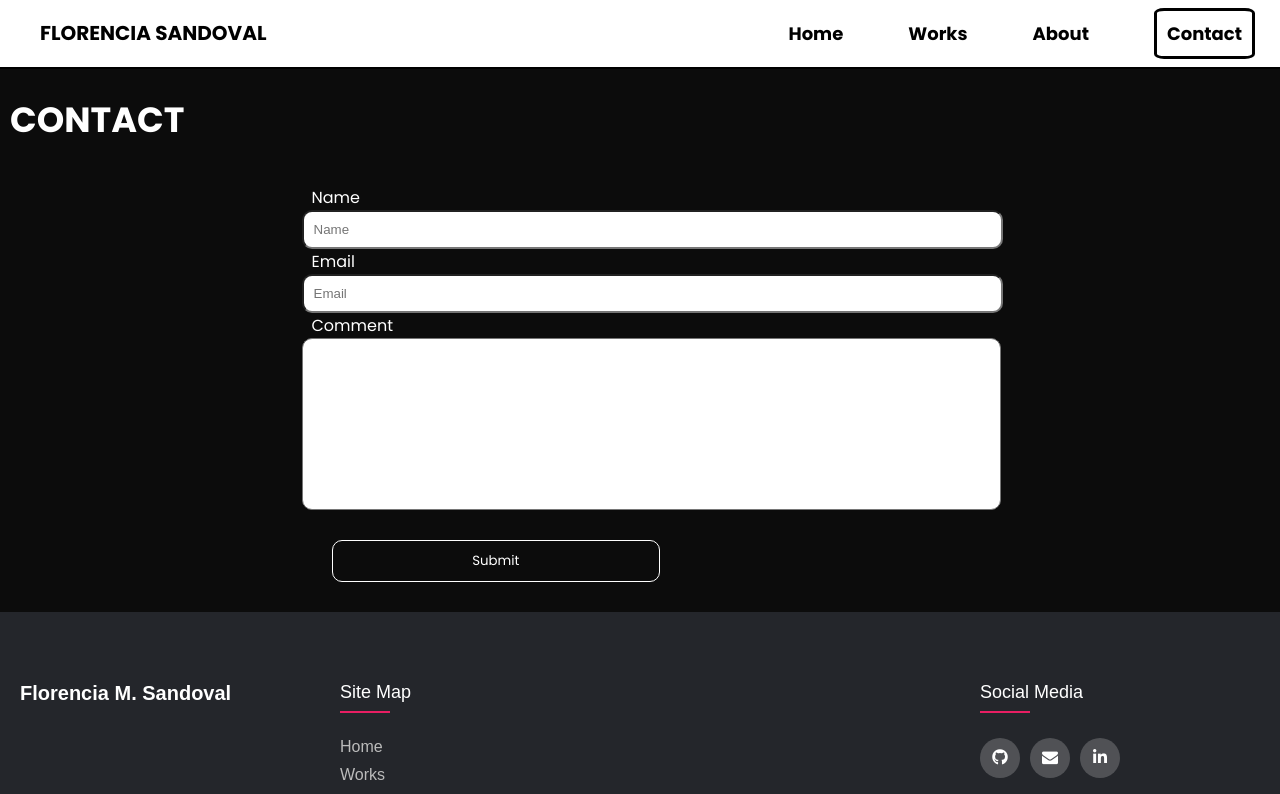
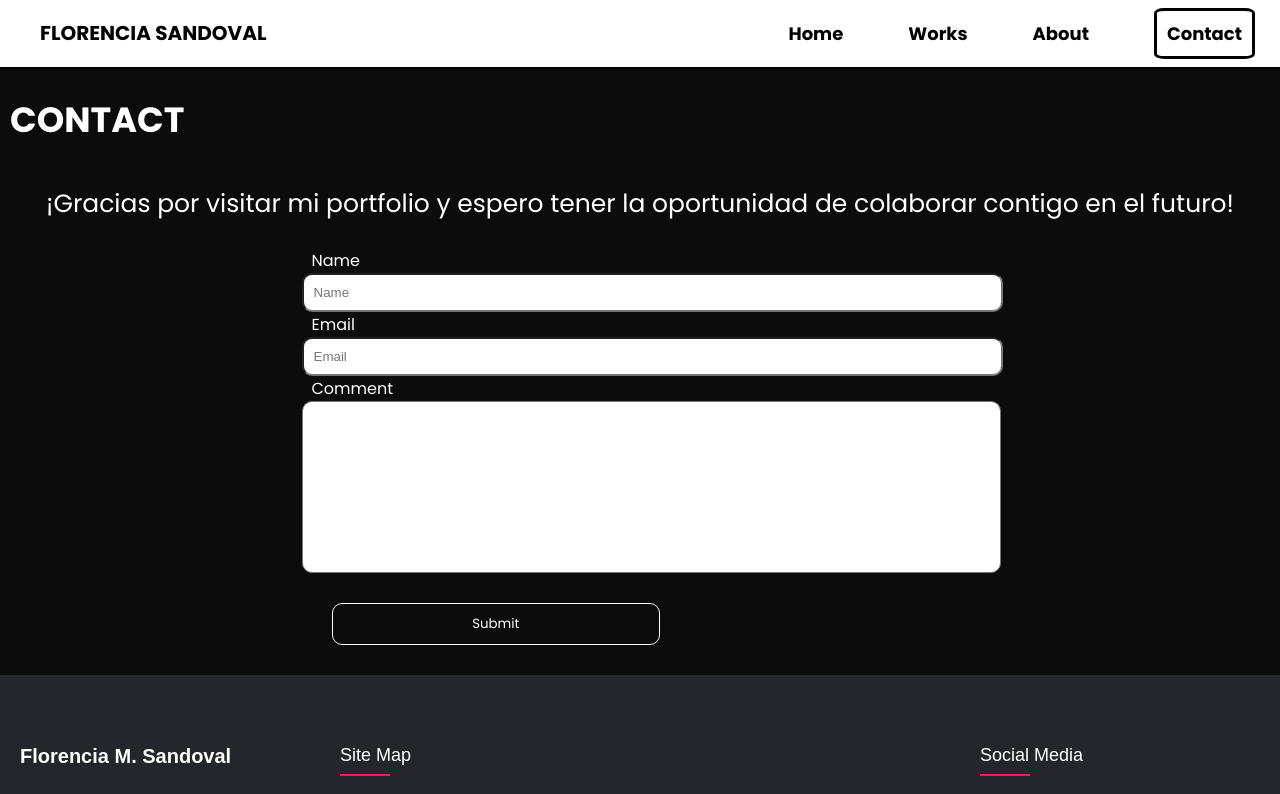
Before and after one commit to FlorenciaSandoval/Portfolio, an Angular app: page /contact in a window 1280 px wide. Shown: the top 794 px of the page. Built offline with nearby package versions, Linux system fonts and the light colour scheme; a web font is replaced by a local one.

Commit message:
fix home and contact

```diff
--- a/src/app/contact/contact.component.css
+++ b/src/app/contact/contact.component.css
@@ -73,3 +73,11 @@
 
 
 }
+.agreed{
+    font-size: 25px;
+    width: 100%;
+
+    justify-content: center;
+    align-items: center;
+    text-align: center;
+}
--- a/src/app/contact/contact.component.html
+++ b/src/app/contact/contact.component.html
@@ -2,6 +2,9 @@
 
 <div class="container">
    <h2>Contact</h2>
+   <p class="agreed">
+      ¡Gracias por visitar mi portfolio y espero tener la oportunidad de colaborar contigo en el futuro!
+   </p>
    <div class="container-form">
       <form action="mailto:florenciamacarenasandoval@gmail.com" method="post" enctype="text/plain">
          <label id="Nombre" for="">Name</label>
--- a/src/app/home/home.component.css
+++ b/src/app/home/home.component.css
@@ -297,6 +297,13 @@ border:10px solid deeppink;
 
 .container .container-form form label{
  padding:10px;
+}
 
+.agreed{
+  font-size: 25px;
+  width: 100%;
 
+  justify-content: center;
+  align-items: center;
+  text-align: center;
 }
--- a/src/app/home/home.component.html
+++ b/src/app/home/home.component.html
@@ -2482,6 +2482,9 @@
   <!-- Contact -->
   <div class="container-contact">
     <h2>Contact</h2>
+    <p class="agreed">
+      ¡Gracias por visitar mi portfolio y espero tener la oportunidad de colaborar contigo en el futuro!
+   </p>
     <div class="container-form">
       <form
         action="mailto:florenciamacarenasandoval@gmail.com"
```
